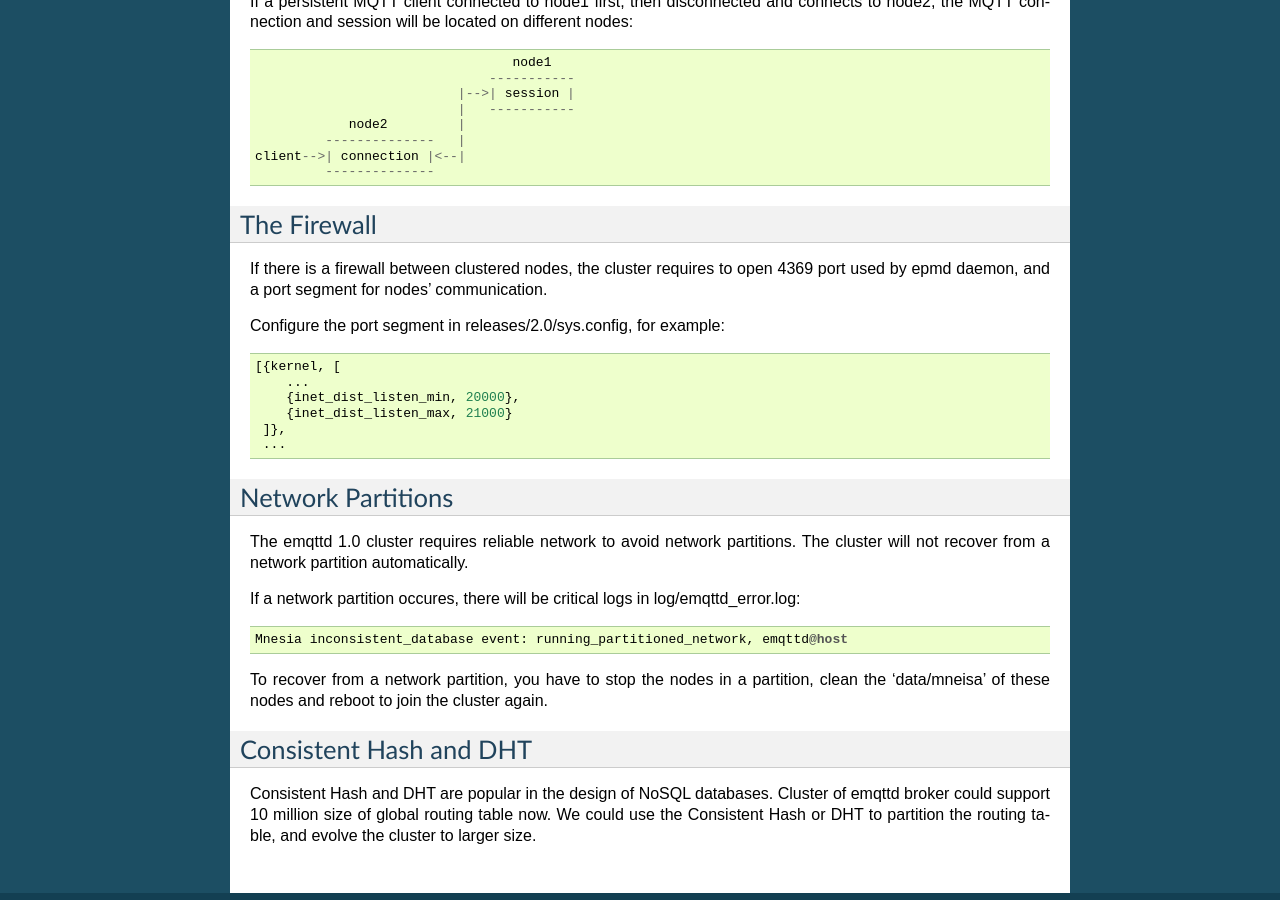
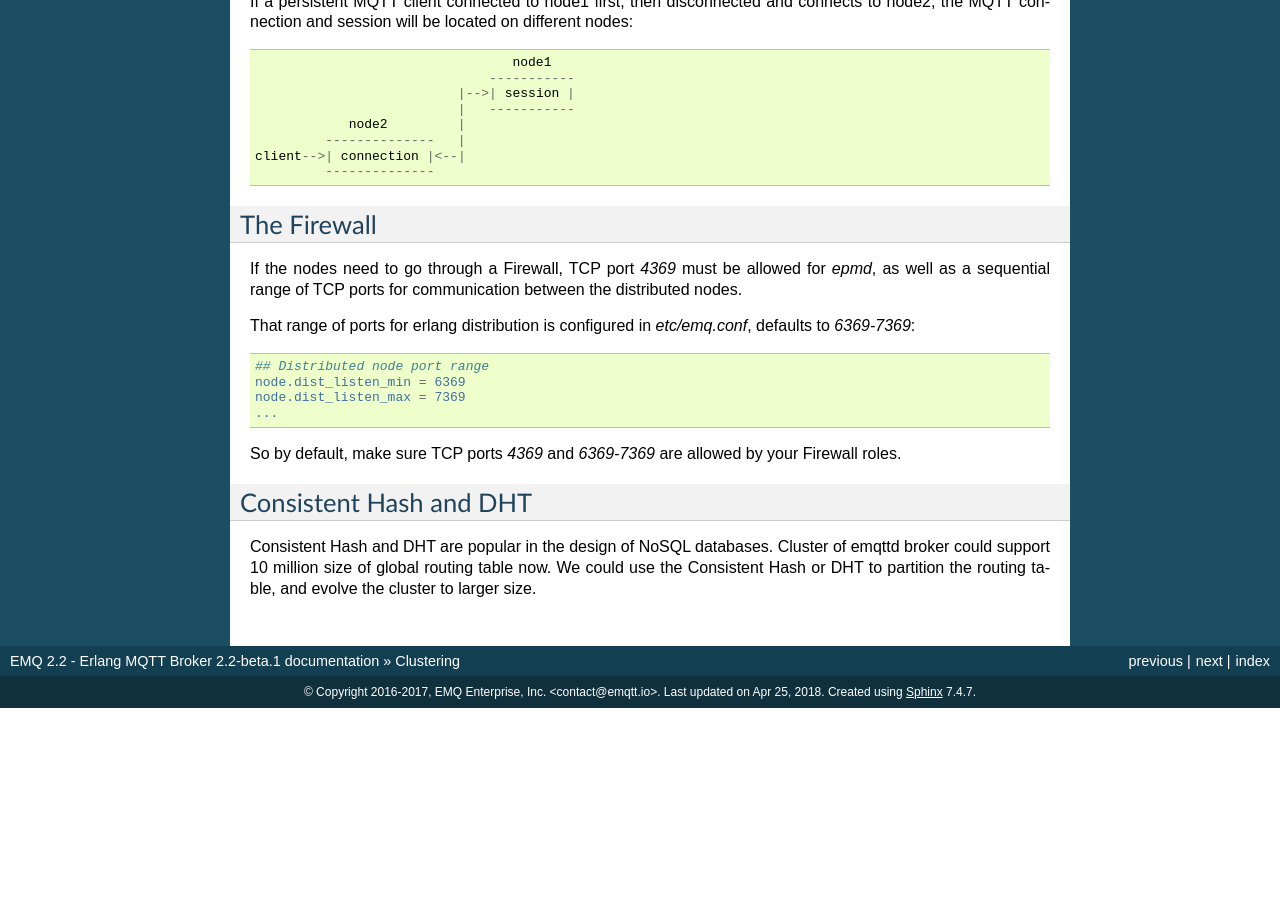
Before and after one commit to emqxarchive/emqx-docs-en, a Sphinx documentation site: the page built from source/cluster.rst, in a window 1280 px wide and 900 px high, scrolled down 6519 px. Built offline with Sphinx 7.4.7, drawn with Linux system fonts in a browser that asks for light colours; after the commit the page ends 7227 px from its top, so only the background shows below that.

Commit message:
update cluster-firewall configs

```diff
--- a/source/cluster.rst
+++ b/source/cluster.rst
@@ -403,30 +403,19 @@ If a persistent MQTT client connected to node1 first, then disconnected and conn
 The Firewall
 ------------
 
-If there is a firewall between clustered nodes, the cluster requires to open 4369 port used by epmd daemon, and a port segment for nodes' communication.
+If the nodes need to go through a Firewall, TCP port `4369` must be allowed for `epmd`,
+as well as a sequential range of TCP ports for communication between the distributed nodes.
 
-Configure the port segment in releases/2.0/sys.config, for example:
+That range of ports for erlang distribution is configured in `etc/emq.conf`, defaults to `6369-7369`:
 
-.. code-block:: erlang
+.. code-block:: properties
 
-    [{kernel, [
-        ...
-        {inet_dist_listen_min, 20000},
-        {inet_dist_listen_max, 21000}
-     ]},
-     ...
+    ## Distributed node port range
+    node.dist_listen_min = 6369
+    node.dist_listen_max = 7369
+    ...
 
-------------------
-Network Partitions
-------------------
-
-The emqttd 1.0 cluster requires reliable network to avoid network partitions. The cluster will not recover from a network partition automatically.
-
-If a network partition occures, there will be critical logs in log/emqttd_error.log::
-
-    Mnesia inconsistent_database event: running_partitioned_network, emqttd@host
-
-To recover from a network partition, you have to stop the nodes in a partition, clean the 'data/mneisa' of these nodes and reboot to join the cluster again.
+So by default, make sure TCP ports `4369` and `6369-7369` are allowed by your Firewall roles.
 
 -----------------------
 Consistent Hash and DHT
```
